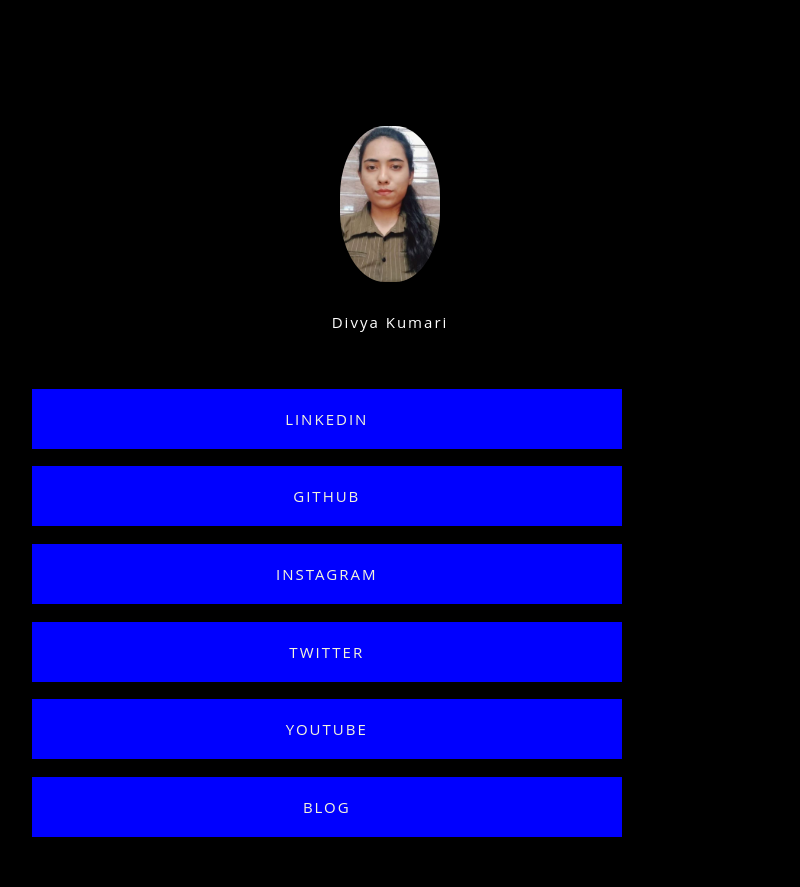
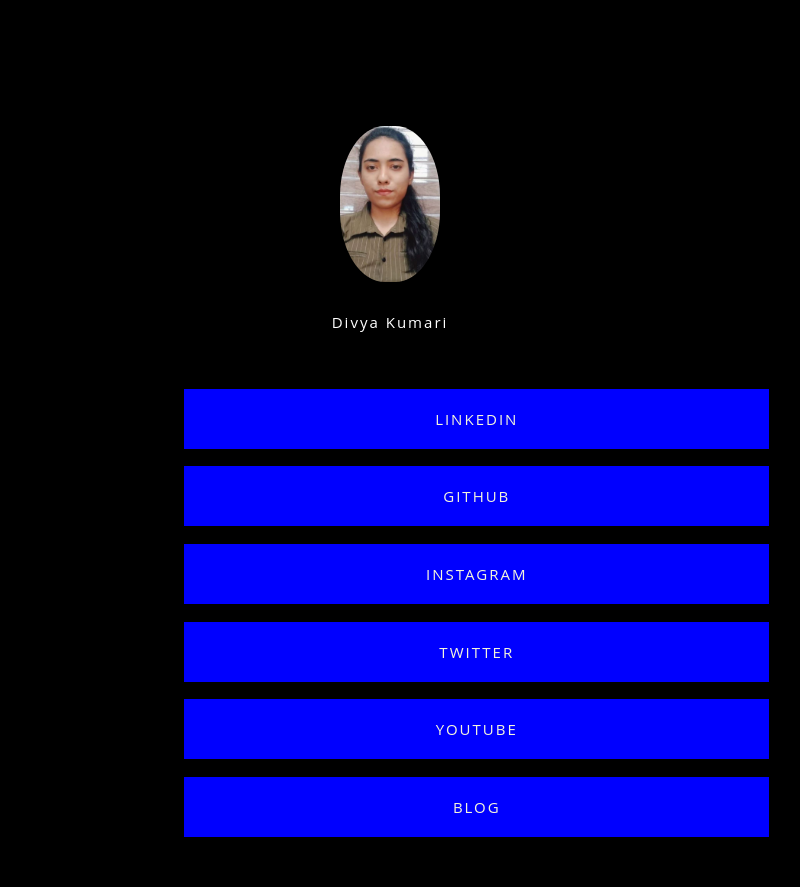
Before and after one commit to divyakumari12/LINKTREE, a plain HTML site: page index.html in a window 1280 px wide. Shown: the top 887 px of the page, without its empty margins (250-1050 px from the left). Drawn offline with Linux system fonts and the light colour scheme.

Commit message:
Update styleLink.css

```diff
--- a/styleLink.css
+++ b/styleLink.css
@@ -43,7 +43,7 @@
     color: beige;
     background-color: blue;
     padding: 20px 0px;
-    margin-left: auto;
+    margin-left: 300px;
     margin-right: auto;
     margin-top: 1px;
     max-width: 590px;
```
